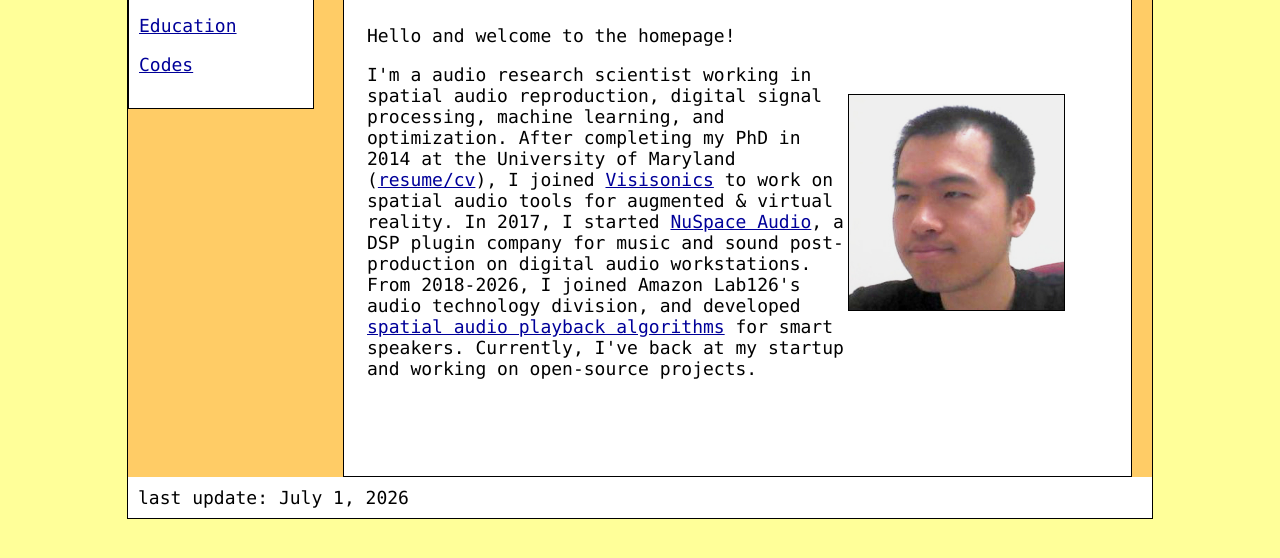
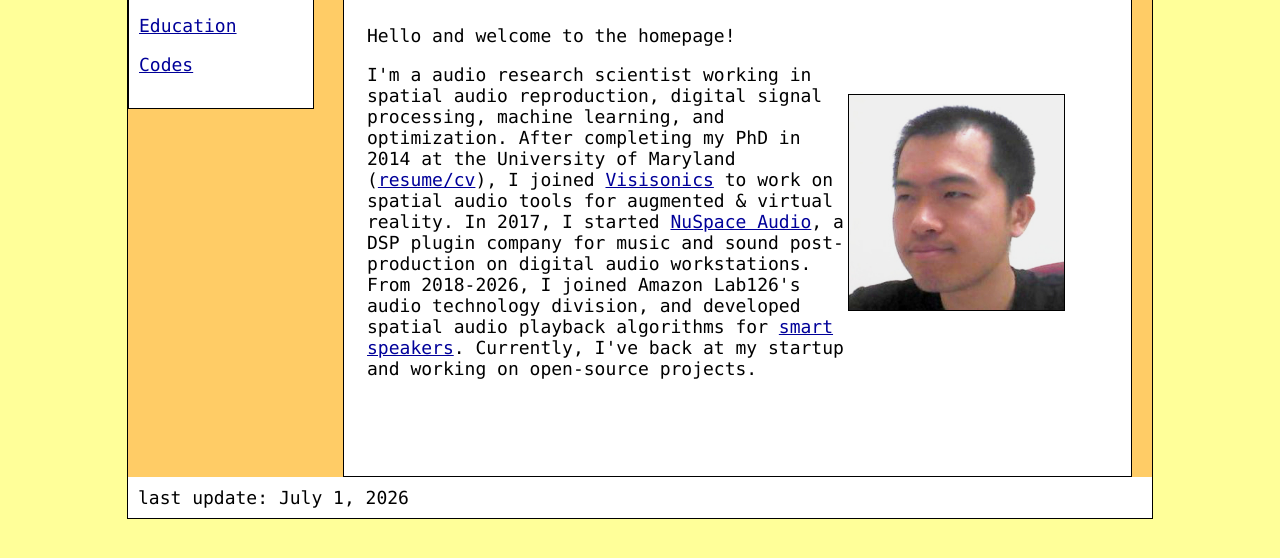
Before and after one commit to yluo1/yluo1.github.io, a plain HTML site: page index.html in a window 1280 px wide. Shown: the part 198-756 px from the top of the page. Drawn offline with Linux system fonts and the light colour scheme.

Commit message:
update main page wording

```diff
--- a/index.html
+++ b/index.html
@@ -208,7 +208,7 @@ a:visited {
 		for augmented &amp; virtual reality. In 2017, I started
 		<a href="https://nuspaceaudio.wordpress.com/">NuSpace Audio</a>, a DSP
 		plugin company for music and sound post-production on digital audio workstations. From 2018-2026,
-		I joined Amazon Lab126's audio technology division, and developed <a href="https://www.amazon.science/blog/the-science-behind-amazons-spatial-audio-processing-technology">spatial audio playback algorithms</a> for smart speakers. Currently, I've back at my startup and working on open-source projects.</p>
+		I joined Amazon Lab126's audio technology division, and developed spatial audio playback algorithms for <a href="https://www.amazon.science/blog/the-science-behind-amazons-spatial-audio-processing-technology">smart speakers</a>. Currently, I've back at my startup and working on open-source projects.</p>
 		  </td>
         <td width="183"><img src="Images/id7.jpg" width="215" height="215" border="1" align="left" /></td>
       </tr>
```
